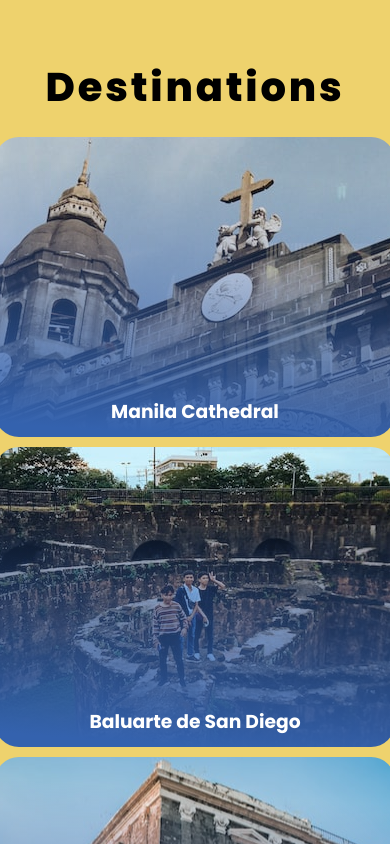
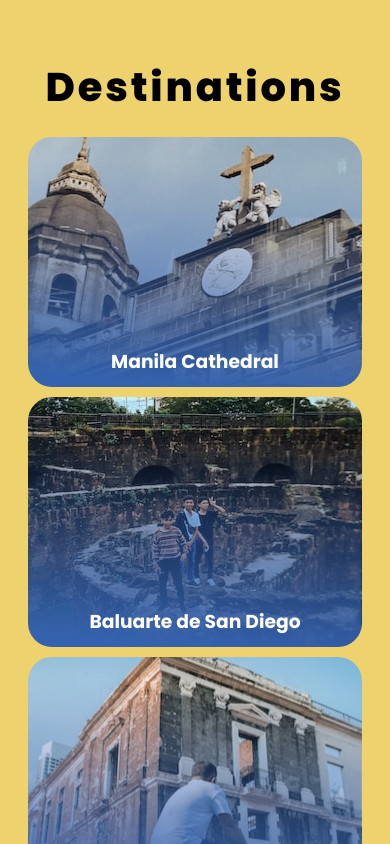
Before and after one commit to Natsurii/thewalledcity, a React (Vite) app: page / in a window 390 px wide. Shown: the part 2960-3804 px from the top of the page. Built offline with nearby package versions, Linux system fonts and the light colour scheme.

Commit message:
:wrench: fix CTA box sizing

```diff
--- a/src/App.css
+++ b/src/App.css
@@ -18,6 +18,10 @@
   min-width: 300px;
   min-height: 400px;
 }
+.ctabox {
+  padding: 60px 50px;
+  margin: var(--sidepadding);
+}
 
 @media only screen and (max-width: 768px) {
   .sidepad {
@@ -25,8 +29,13 @@
   }
 
   .rectcard {
-    min-width: 400px;
-    min-height: 300px;
+    min-width: calc(400px / 1.2);
+    min-height: calc(300px / 1.2);
+  }
+  .cta {
+    text-align: center;
+    padding: 15px 10px;
+    margin: var(--minsidepadding);
   }
 }
 
@@ -200,8 +209,6 @@
 /* CTA */
 .cta {
   display: flex;
-  padding: 60px 50px;
-  margin: var(--sidepadding);
   background: var(--blue);
   border-radius: 25px;
   justify-content: center;
--- a/src/components/CTA.jsx
+++ b/src/components/CTA.jsx
@@ -1,7 +1,7 @@
 function CTA(){
 
     return (
-        <div className="cta">
+        <div className="cta ctabox">
             <h2>Step back in time and discover the stories hidden within Intramuros' walls.</h2>
             <div className="button"
             ><a href="https://intramuros.gov.ph/packages/">Book Now!</a></div>
```
